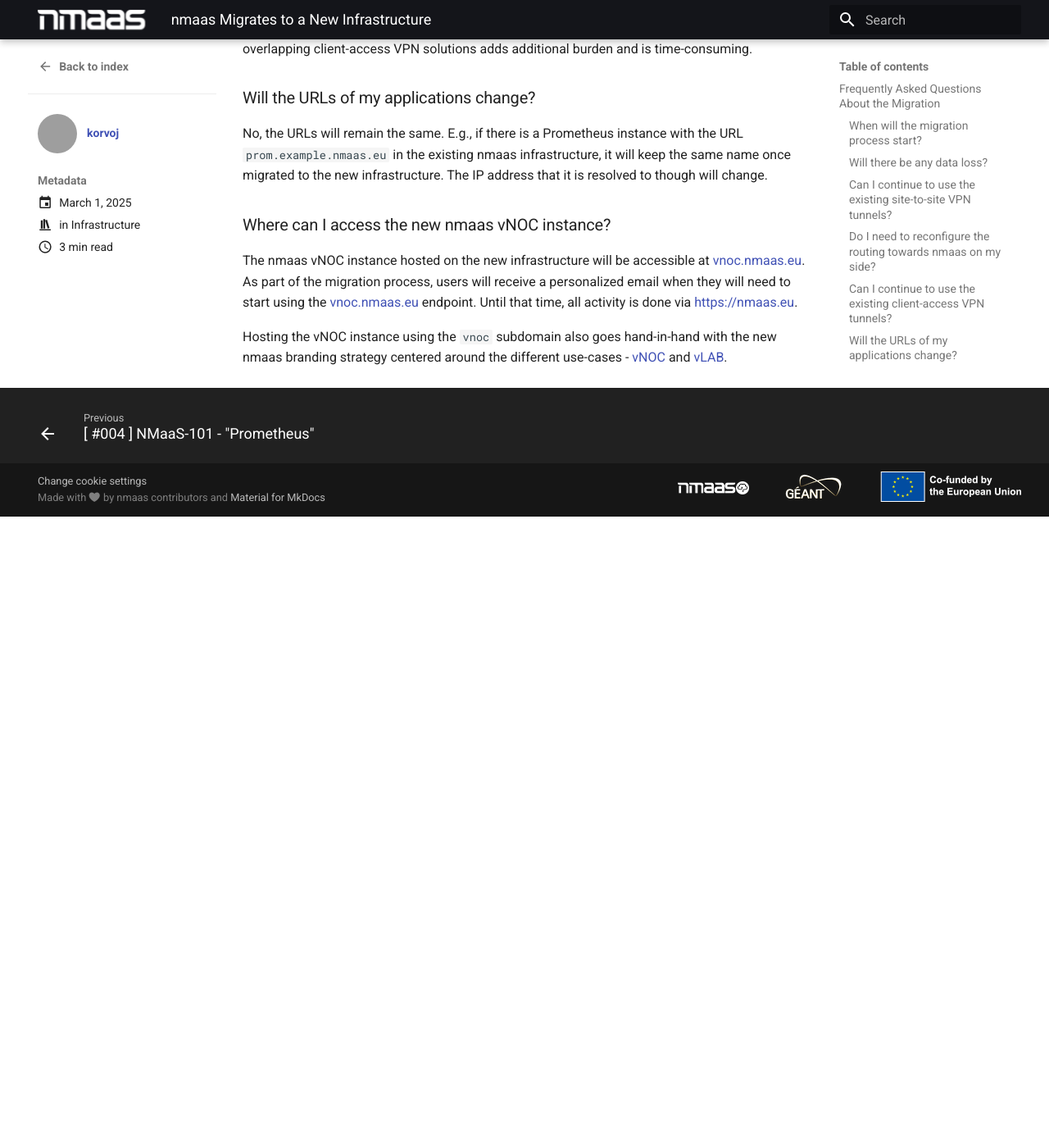
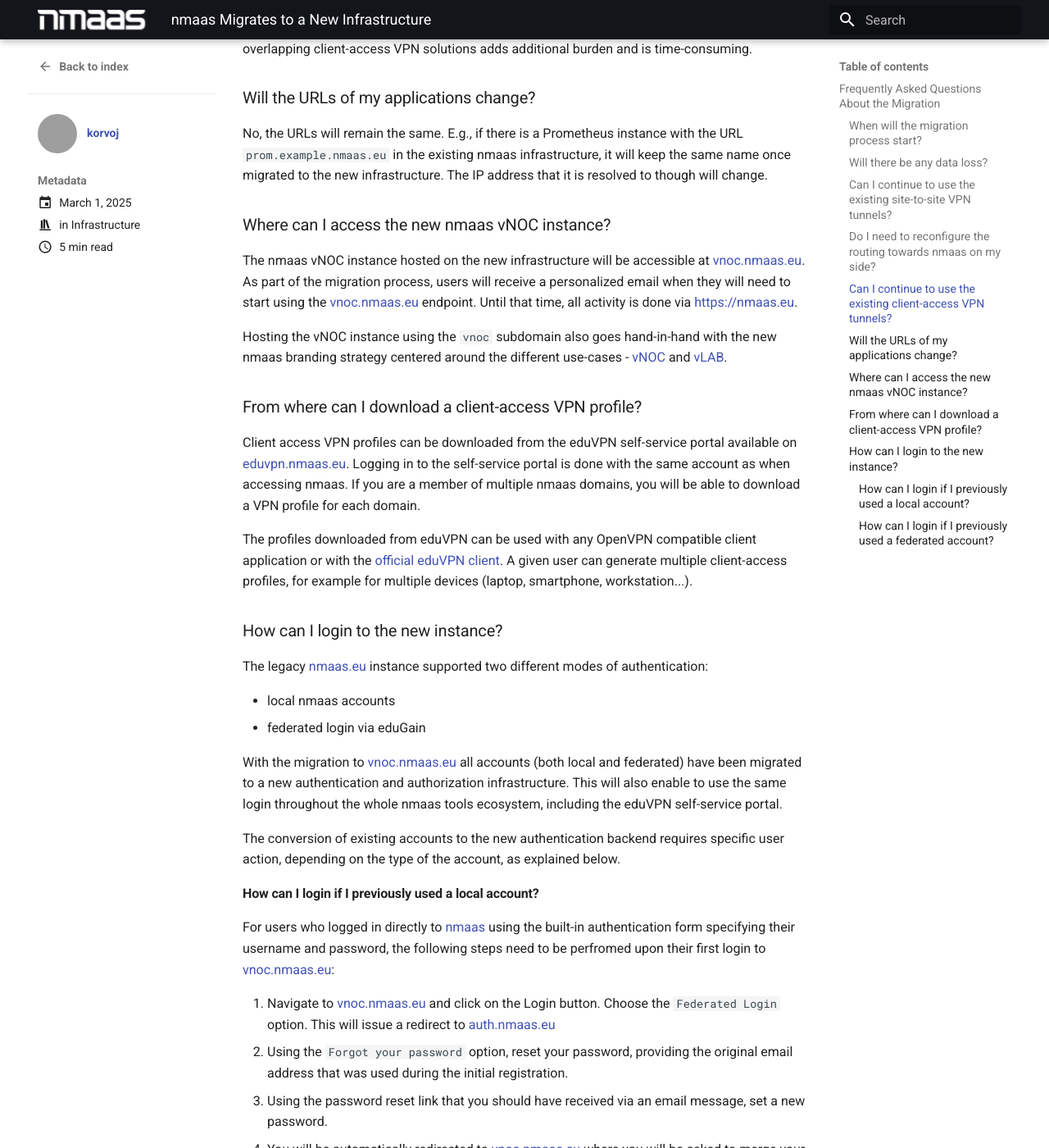
Before and after one commit to nmaas-platform/nmaas-docs, an MkDocs documentation site: the page built from docs/blog/posts/005_nmaas_infrastructure_migration.md, in a window 1280 px wide and 1400 px high, scrolled down 1616 px. Shown: the whole window at 82% size. Built offline with MkDocs 1.6.1 and Material for MkDocs 9.7.7, drawn with Linux system fonts in a browser that asks for light colours; before the commit the page ends 2246 px from its top, so only the background shows below that; some of the changed text lies outside the part shown; grey boxes are pictures that could not be loaded.

Commit message:
Add additional info about the migration

```diff
--- a/docs/blog/posts/005_nmaas_infrastructure_migration.md
+++ b/docs/blog/posts/005_nmaas_infrastructure_migration.md
@@ -37,7 +37,7 @@
 
 ### Can I continue to use the existing client-access VPN tunnels?
 
-No, once a given domain is migrated to the new infrastructure it is expected that all users that require access to the deployed applications within it will be using eduVPN as the client access VPN technology. Since eduVPN can use both Wireguard and OpenVPN behind the scenes, compatibility with all major computing platforms is guaranteed. The nmaas team has made this decision in order to simplify administration aspects, since the management of different overlapping client-access VPN solutions adds additional burden and is time-consuming.
+No, once a given domain is migrated to the new infrastructure it is expected that all users that require access to the deployed applications within it will be using [eduVPN](https://eduvpn.nmaas.eu) as the client access VPN technology. Since eduVPN can use both Wireguard and OpenVPN behind the scenes, compatibility with all major computing platforms is guaranteed. The nmaas team has made this decision in order to simplify administration aspects, since the management of different overlapping client-access VPN solutions adds additional burden and is time-consuming.
 
 ### Will the URLs of my applications change?
 
@@ -48,3 +48,37 @@
 The nmaas vNOC instance hosted on the new infrastructure will be accessible at [vnoc.nmaas.eu](https://vnoc.nmaas.eu). As part of the migration process, users will receive a personalized email when they will need to start using the [vnoc.nmaas.eu](https://vnoc.nmaas.eu) endpoint. Until that time, all activity is done via [https://nmaas.eu](https://nmaas.eu).
 
 Hosting the vNOC instance using the `vnoc` subdomain also goes hand-in-hand with the new nmaas branding strategy centered around the different use-cases - [vNOC](../../use-cases/virtual-noc/vnoc-introduction.md) and [vLAB](../../use-cases/virtual-lab/vlab-introduction.md).
+
+### From where can I download a client-access VPN profile?
+
+Client access VPN profiles can be downloaded from the eduVPN self-service portal available on [eduvpn.nmaas.eu](https://eduvpn.nmaas.eu). Logging in to the self-service portal is done with the same account as when accessing nmaas. If you are a member of multiple nmaas domains, you will be able to download a VPN profile for each domain.
+
+The profiles downloaded from eduVPN can be used with any OpenVPN compatible client application or with the [official eduVPN client](https://www.eduvpn.org/client-apps/). A given user can generate multiple client-access profiles, for example for multiple devices (laptop, smartphone, workstation...).
+
+### How can I login to the new instance?
+
+The legacy [nmaas.eu](nmaas.eu) instance supported two different modes of authentication:
+
+- local nmaas accounts
+- federated login via eduGain
+
+With the migration to [vnoc.nmaas.eu](vnoc.nmaas.eu) all accounts (both local and federated) have been migrated to a new authentication and authorization infrastructure. This will also enable to use the same login throughout the whole nmaas tools ecosystem, including the eduVPN self-service portal.
+
+The conversion of existing accounts to the new authentication backend requires specific user action, depending on the type of the account, as explained below.
+
+#### How can I login if I previously used a local account?
+
+For users who logged in directly to [nmaas](https://nmaas.eu) using the built-in authentication form specifying their username and password, the following steps need to be perfromed upon their first login to [vnoc.nmaas.eu](https://vnoc.nmaas.eu):
+
+1. Navigate to [vnoc.nmaas.eu](https://vnoc.nmaas.eu) and click on the Login button. Choose  the `Federated Login` option. This will issue a redirect to [auth.nmaas.eu](https://auth.nmaas.eu)
+2. Using the `Forgot your password` option, reset your password, providing the original email address that was used during the initial registration.
+3. Using the password reset link that you should have received via an email message, set a new password.
+4. You will be automatically redirected to [vnoc.nmaas.eu](https://vnoc.nmaas.eu) where you will be asked to merge your old account with your new one. All user data and domain associations will remain after the merging process is complete. The merging process is done by entering your email address and the password that you used for your original account on [nmaas.eu](https://nmaas.eu).
+
+#### How can I login if I previously used a federated account?
+
+For users who logged in directly to [nmaas](https://nmaas.eu) using the federated login option (via eduGAIN), the following steps need to be perfromed upon their first login to [vnoc.nmaas.eu](https://vnoc.nmaas.eu):
+
+1. Navigate to [vnoc.nmaas.eu](https://vnoc.nmaas.eu) and click on the Login button. Choose  the `Federated Login` option. This will issue a redirect to [auth.nmaas.eu](https://auth.nmaas.eu)
+2. Click on the button `eduGAIN` and choose your institution from the list, as usually.
+3. Complete the login process.
```
